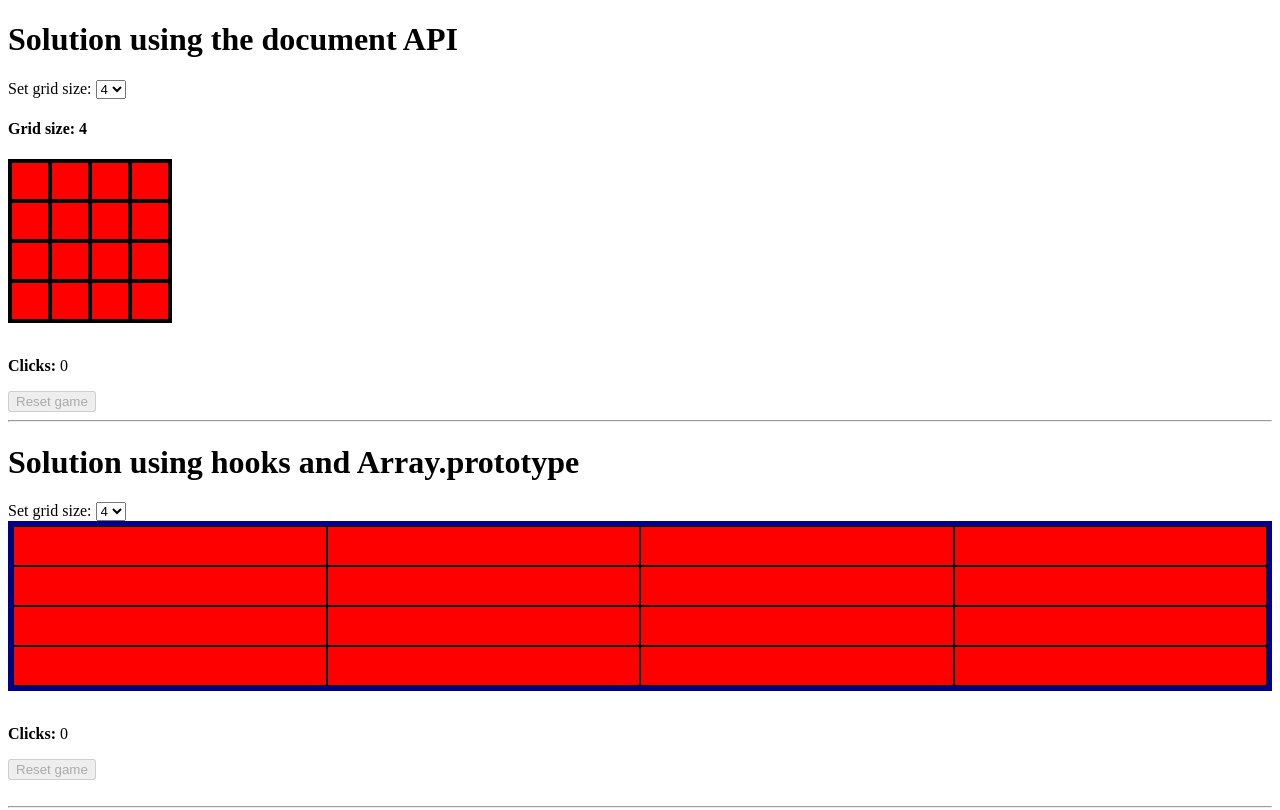
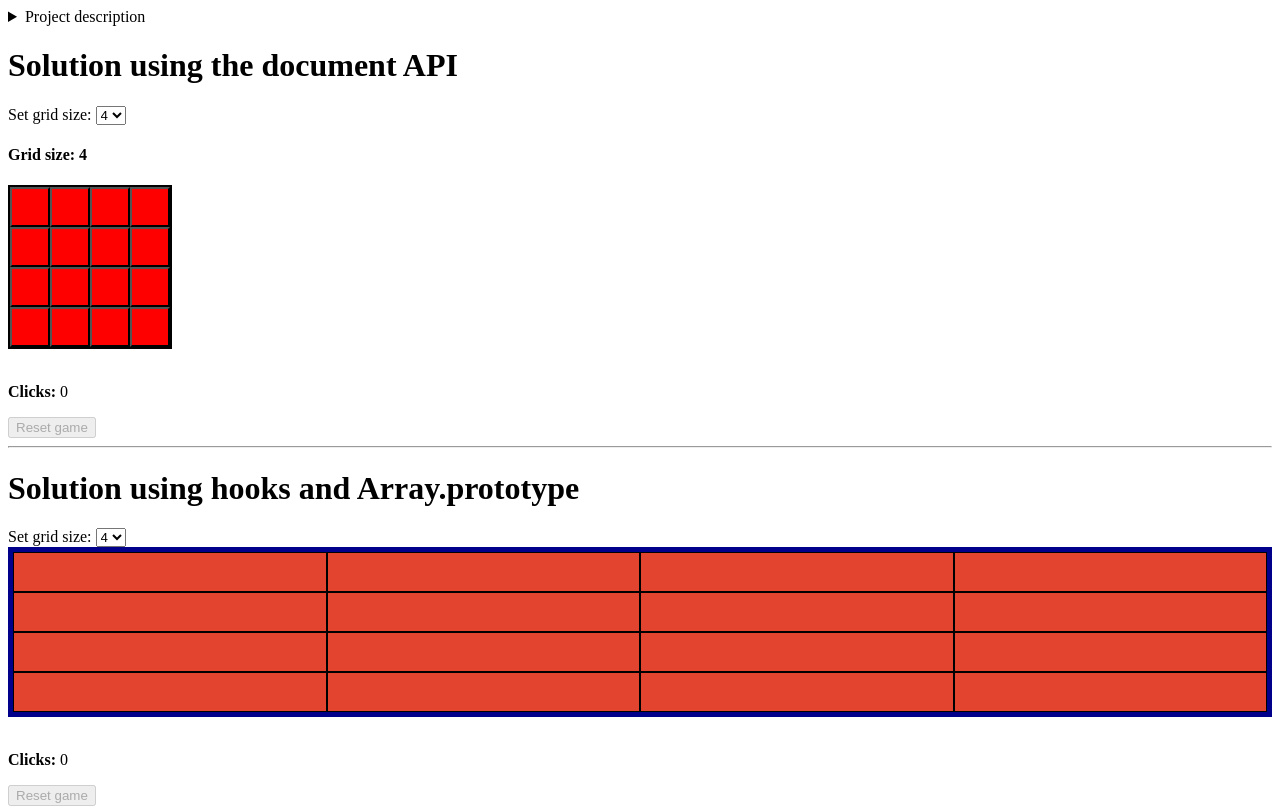
Before and after one commit to jonathanbutler7/squares, a React (Vite) app: page / in a window 1280 px wide. Shown: the top 810 px of the page. Built offline with nearby package versions, Linux system fonts and the light colour scheme.

Commit message:
game-status component

```diff
--- a/src/App.tsx
+++ b/src/App.tsx
@@ -7,12 +7,12 @@ import { HashTableSolution } from './hash-table/hash-table-solution';
 export function App() {
   return (
     <>
+      <ProjectDescription />
       <DocumentApiSolution />
       <hr />
       <HooksSolution />
       <hr />
       <HashTableSolution />
-      <ProjectDescription />
     </>
   );
 }
--- a/src/array/array-solution.tsx
+++ b/src/array/array-solution.tsx
@@ -1,4 +1,4 @@
-import { useState } from 'react';
+import { useEffect, useState } from 'react';
 import { Square } from '../shared/components/square';
 import {
   getSquareNeighbors,
@@ -6,18 +6,27 @@ import {
   Neighbors,
   getNextColorCode,
 } from '../shared';
+import { GameStatus } from '../shared/components/game-status';
 
 type ISquare = { colorCode: 0 | 1 | 2 | undefined };
 
 const GRID_SIZE = 4;
 
+const isGridAllGreen = (squares: ISquare[]) =>
+  squares.every((square) => square.colorCode === ColorCodes.Green);
+
 export const HooksSolution = () => {
   const [clicks, setClicks] = useState(0);
   const [gridSize, setGridSize] = useState(GRID_SIZE);
+  const [isGameOver, setIsGameOver] = useState(false);
   const GRID = Array(gridSize * gridSize).fill(null);
   const [squares, setSquares] = useState<ISquare[]>(
     GRID.map(() => ({ colorCode: ColorCodes.Red }))
   );
+
+  useEffect(() => {
+    setIsGameOver(isGridAllGreen(squares));
+  }, [squares]);
 
   const resetColors = () => {
     setSquares(squares.map(() => ({ colorCode: ColorCodes.Red })));
@@ -142,20 +151,14 @@ export const HooksSolution = () => {
         ))}
       </div>
       <br />
-      <p>
-        <b>Clicks:</b> {clicks}
-      </p>
-      <button
-        disabled={clicks === 0}
-        onClick={() => {
+      <GameStatus
+        isGameOver={isGameOver}
+        clicks={clicks}
+        handleReset={() => {
           resetClicks();
           resetColors();
         }}
-      >
-        Reset game
-      </button>
-      <br />
-      <br />
+      />
     </>
   );
 };
--- a/src/document-api/document-api-solution.tsx
+++ b/src/document-api/document-api-solution.tsx
@@ -1,6 +1,12 @@
-import React, { useState } from 'react';
+import { useState } from 'react';
 
 type Coordinates = { x: number; y: number };
+
+enum ColorNames {
+  Red = 'red',
+  Blue = 'blue',
+  Green = 'green',
+}
 
 const GRID_SIZE = 4;
 
@@ -13,6 +19,7 @@ const getNeighbors = ({
   const hasCellToRight = y < gridSize - 1;
   const hasCellAbove = x > 0;
   const hasCellBelow = x < gridSize - 1;
+
   const northId = hasCellAbove && `${(x - 1).toString()}${y}`;
   const southId = hasCellBelow && `${(x + 1).toString()}${y}`;
   const westId = hasCellToLeft && `${x}${(y - 1).toString()}`;
@@ -33,35 +40,37 @@ export const DocumentApiSolution = () => {
 
   const incrementClicksCount = () =>
     setClicksCount((clicksCount) => clicksCount + 1);
+
   const resetClicks = () => setClicksCount(0);
 
   const handleClick = ({ x, y }: Coordinates) => {
     const neighbors = getNeighbors({ x, y, gridSize });
+
     const clickedCell = getElementById(
       x.toString() + y.toString()
     ) as HTMLElement;
     const prevBackground = clickedCell?.style.background;
 
-    if (prevBackground === 'red') {
-      clickedCell.style.background = 'blue';
+    if (prevBackground === ColorNames.Red) {
+      clickedCell.style.background = ColorNames.Blue;
     }
-    if (prevBackground === 'blue') {
-      clickedCell.style.background = 'green';
+    if (prevBackground === ColorNames.Blue) {
+      clickedCell.style.background = ColorNames.Green;
       neighbors.forEach((cellId) => {
         if (!cellId) return;
         const cell = document.getElementById(cellId) as HTMLDivElement;
-        cell.style.background = 'blue';
+        cell.style.background = ColorNames.Blue;
       });
     }
-    if (prevBackground === 'green') {
+    if (prevBackground === ColorNames.Green) {
       neighbors.forEach((cellId) => {
         if (cellId) {
           const cell = document.getElementById(cellId) as HTMLDivElement;
           const prevBackground = cell?.style.background;
-          if (prevBackground === 'red') {
-            cell.style.background = 'blue';
+          if (prevBackground === ColorNames.Red) {
+            cell.style.background = ColorNames.Blue;
           } else {
-            cell.style.background = 'green';
+            cell.style.background = ColorNames.Green;
           }
         }
       });
@@ -70,7 +79,7 @@ export const DocumentApiSolution = () => {
 
   const handleReset = () => {
     Array.from(document.querySelectorAll('.cell')).forEach((cell) => {
-      cell.style.background = 'red';
+      cell.style.background = ColorNames.Red;
     });
     resetClicks();
   };
@@ -102,7 +111,7 @@ export const DocumentApiSolution = () => {
                   handleClick({ x, y });
                   incrementClicksCount();
                 }}
-                style={{ background: 'red' }}
+                style={{ background: ColorNames.Red }}
               />
             ))}
           </div>
--- a/src/hash-table/hash-table-solution.tsx
+++ b/src/hash-table/hash-table-solution.tsx
@@ -1,16 +1,18 @@
-import { useState } from 'react';
+import { useEffect, useState } from 'react';
 import {
   ColorCodes,
   getSquareNeighbors,
   Neighbors,
   getNextColorCode,
+  ISquare,
 } from '../shared';
+import { GameStatus } from '../shared/components/game-status';
 import { Square } from '../shared/components/square';
 
 const GRID_SIZE = 4;
 
 const getGrid = (gridSize: number) => {
-  let gridValues: Record<number, { colorCode: 0 | 1 | 2 | undefined }> = {};
+  let gridValues: ISquare = {};
 
   for (let i = 0; i < gridSize * gridSize; i++) {
     gridValues[i] = { colorCode: ColorCodes.Red };
@@ -21,9 +23,19 @@ const getGrid = (gridSize: number) => {
 
 const initialState = getGrid(GRID_SIZE);
 
+const isGridAllGreen = (squares: ISquare) =>
+  Object.values(squares).every(
+    (square) => square.colorCode === ColorCodes.Green
+  );
+
 export const HashTableSolution = () => {
   const [squares, setSquares] = useState(initialState);
   const [clicks, setClicks] = useState(0);
+  const [isGameOver, setIsGameOver] = useState(false);
+
+  useEffect(() => {
+    setIsGameOver(isGridAllGreen(squares));
+  }, [squares]);
 
   const handleBlueClick = ({
     squareId,
@@ -115,11 +127,6 @@ export const HashTableSolution = () => {
     });
   };
 
-  const handleReset = () => {
-    setClicks(0);
-    setSquares(initialState);
-  };
-
   return (
     <>
       <h1>Hash table solution </h1>
@@ -141,12 +148,14 @@ export const HashTableSolution = () => {
           />
         ))}
       </div>
-      <p>
-        <b>Clicks:</b> {clicks}
-      </p>
-      <button disabled={clicks === 0} onClick={handleReset}>
-        Reset game
-      </button>
+      <GameStatus
+        isGameOver={isGameOver}
+        clicks={clicks}
+        handleReset={() => {
+          setClicks(0);
+          setSquares(initialState);
+        }}
+      />
     </>
   );
 };
--- a/src/project-description.tsx
+++ b/src/project-description.tsx
@@ -1,5 +1,6 @@
 export const ProjectDescription = () => (
-  <>
+  <details>
+    <summary>Project description</summary>
     <h1>Goal</h1>
     <p>
       Create a browser-based game where the user sees a 4x4 grid of red squares
@@ -36,5 +37,5 @@ export const ProjectDescription = () => (
         and shown
       </li>
     </ul>
-  </>
+  </details>
 );
--- /dev/null
+++ b/src/shared/components/game-status.tsx
@@ -0,0 +1,21 @@
+type GameStatusProps = {
+  isGameOver: boolean;
+  clicks: number;
+  handleReset: () => void;
+};
+
+export const GameStatus = ({
+  isGameOver,
+  clicks,
+  handleReset,
+}: GameStatusProps) => (
+  <>
+    {isGameOver && <p>You won 🎉</p>}
+    <p>
+      <b>Clicks:</b> {clicks}
+    </p>
+    <button disabled={clicks === 0} onClick={handleReset}>
+      Reset game
+    </button>
+  </>
+);
--- a/src/shared/components/square.tsx
+++ b/src/shared/components/square.tsx
@@ -1,19 +1,6 @@
-import { ColorCodes } from '../constants';
+import { getBackgroundColor } from '../';
 
 type SquareProps = { colorCode: 0 | 1 | 2 | undefined; onClick: () => void };
-
-const getBackgroundColor = (colorCode: SquareProps['colorCode']) => {
-  switch (colorCode) {
-    case ColorCodes.Red:
-      return 'red';
-    case ColorCodes.Blue:
-      return 'blue';
-    case ColorCodes.Green:
-      return 'green';
-    default:
-      return;
-  }
-};
 
 export const Square = ({ colorCode, onClick }: SquareProps) => (
   <button
@@ -22,6 +9,7 @@ export const Square = ({ colorCode, onClick }: SquareProps) => (
       height: 40,
       border: '1px solid black',
     }}
+    className='square'
     onClick={onClick}
   ></button>
 );
--- a/src/shared/helpers/get-background-color.ts
+++ b/src/shared/helpers/get-background-color.ts
@@ -3,11 +3,11 @@ import { ColorCodes } from '../constants/color-codes';
 export const getBackgroundColor = (colorCode: any) => {
   switch (colorCode) {
     case ColorCodes.Red:
-      return 'red';
+      return '#E2442F';
     case ColorCodes.Blue:
-      return 'blue';
+      return '#90A8ED';
     case ColorCodes.Green:
-      return 'green';
+      return '#21a094';
     default:
       return;
   }
--- a/src/shared/types/types.ts
+++ b/src/shared/types/types.ts
@@ -4,3 +4,5 @@ export type Neighbors = {
   topNeighbor: number;
   bottomNeighbor: number;
 };
+
+export type ISquare = Record<number, { colorCode: 0 | 1 | 2 | undefined }>;
--- a/src/styles.css
+++ b/src/styles.css
@@ -1,5 +1,7 @@
+@import url('https://fonts.googleapis.com/css2?family=Open+Sans&display=swap');
+
 .App {
-  font-family: sans-serif;
+  font-family: 'Open Sans', sans-serif;
   text-align: center;
 }
 
@@ -16,11 +18,16 @@
 }
 
 .cell {
-  border: 2px solid black;
-  height: 40px;
-  width: 40px;
+  min-height: 40px;
+  min-width: 40px;
 }
 
-.cell:focus {
-  outline: 4px solid pink;
+.square:hover,
+.square:focus,
+.cell:focus,
+.cell:hover {
+  box-shadow: 2px 2px 0 0 #000;
+  transform: translate(-2px, -2px);
+  transition: all 250ms ease-in-out;
+  outline: none;
 }
```
